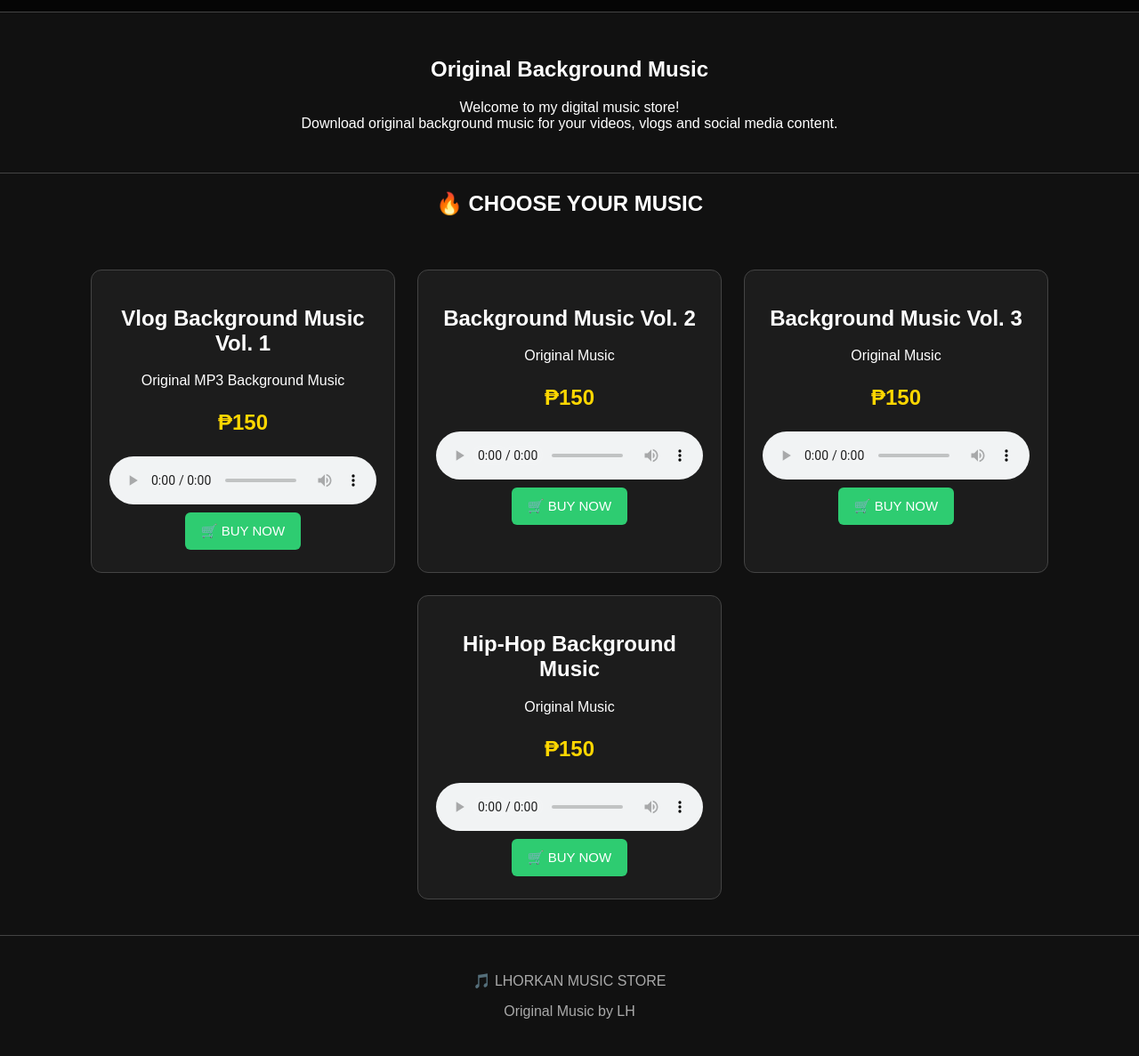
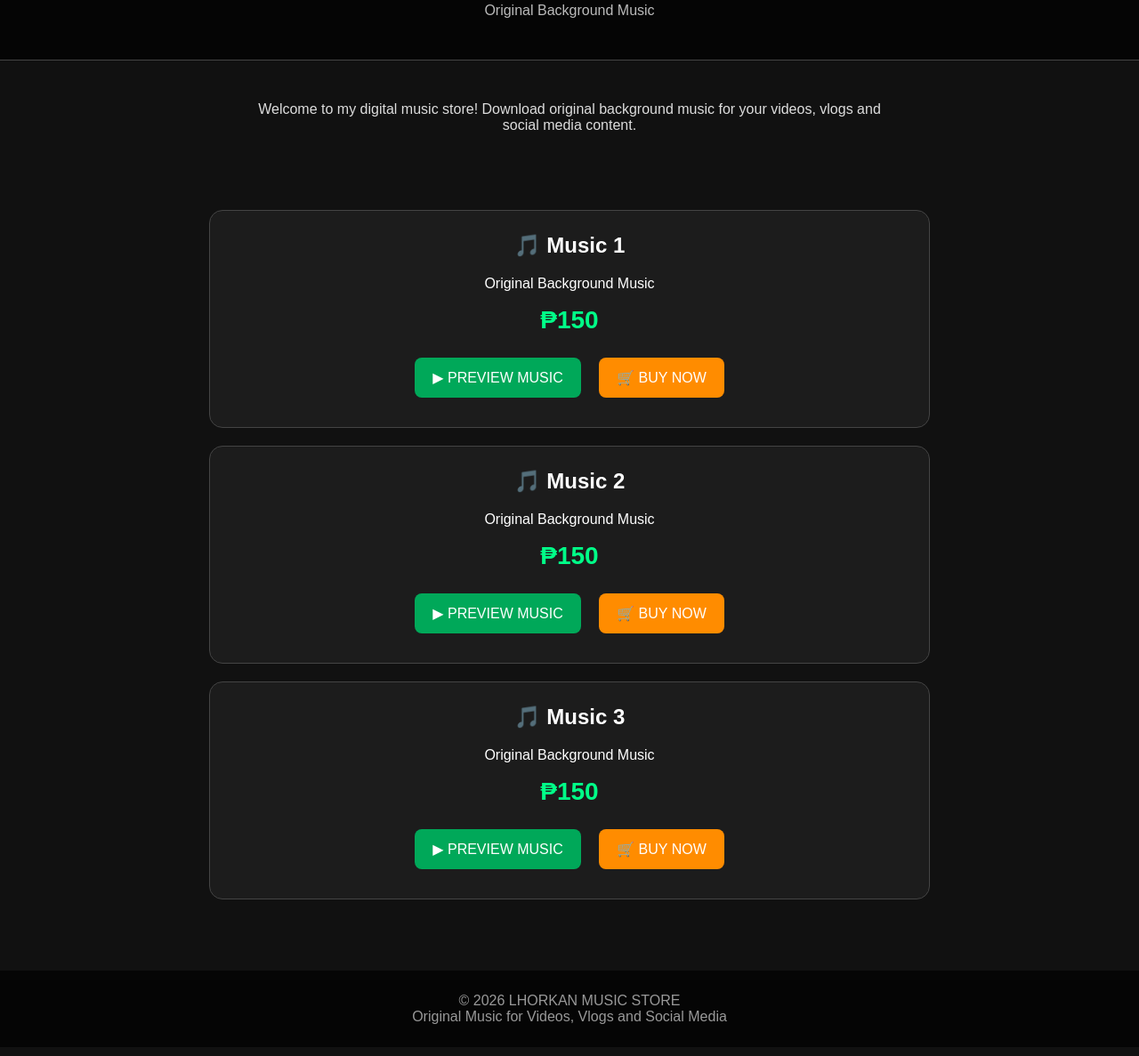
Before and after one commit to talangkamagalingmanghila-lgtm/lhorkan-music-store, a plain HTML site: page index.html in a window 1280 px wide. Shown: the part 75-1262 px from the top of the page at 89% size. Drawn offline with Linux system fonts and the light colour scheme.

Commit message:
Update index.html

```diff
--- a/index.html
+++ b/index.html
@@ -8,16 +8,16 @@
 
 <style>
 body {
+    margin: 0;
+    font-family: Arial, sans-serif;
     background: #111;
     color: white;
-    font-family: Arial, sans-serif;
     text-align: center;
-    margin: 0;
 }
 
 header {
     background: #050505;
-    padding: 25px;
+    padding: 30px 20px;
     border-bottom: 1px solid #444;
 }
 
@@ -26,61 +26,70 @@ h1 {
     font-size: 32px;
 }
 
+.subtitle {
+    color: #bbb;
+    margin-top: 10px;
+}
+
 .intro {
     padding: 30px 20px;
-    border-bottom: 1px solid #444;
+    color: #ddd;
+    max-width: 700px;
+    margin: auto;
 }
 
 .music-container {
-    display: flex;
-    flex-wrap: wrap;
-    justify-content: center;
-    gap: 25px;
-    padding: 40px 20px;
+    max-width: 850px;
+    margin: auto;
+    padding: 20px;
 }
 
 .music-card {
     background: #1c1c1c;
-    width: 300px;
-    padding: 20px;
-    border-radius: 12px;
     border: 1px solid #444;
+    border-radius: 15px;
+    padding: 25px;
+    margin: 20px;
 }
 
-.music-card img {
-    width: 100%;
-    border-radius: 8px;
+.music-card h2 {
+    margin-top: 0;
 }
 
 .price {
-    font-size: 24px;
+    color: #00ff88;
+    font-size: 28px;
     font-weight: bold;
-    color: #ffd700;
 }
 
 button {
-    padding: 12px 18px;
-    margin: 5px;
+    background: #00a859;
+    color: white;
     border: none;
-    border-radius: 6px;
+    padding: 13px 20px;
+    margin: 8px;
+    border-radius: 8px;
     cursor: pointer;
-    font-size: 15px;
+    font-size: 16px;
 }
 
-.preview {
-    background: white;
-    color: black;
+button:hover {
+    background: #008f4c;
 }
 
-.buy {
-    background: #2ecc71;
-    color: white;
+.buy-button {
+    background: #ff8c00;
+}
+
+.buy-button:hover {
+    background: #e67e00;
 }
 
 footer {
+    margin-top: 40px;
     padding: 25px;
-    border-top: 1px solid #444;
-    color: #aaa;
+    background: #050505;
+    color: #999;
 }
 </style>
 
@@ -90,115 +99,120 @@ footer {
 
 <header>
     <h1>🎵 LHORKAN MUSIC STORE</h1>
+    <p class="subtitle">Original Background Music</p>
 </header>
 
-<section class="intro">
-<h2>Original Background Music</h2>
-
+<div class="intro">
     <p>
-Welcome to my digital music store!<br>
+        Welcome to my digital music store!
         Download original background music for your videos,
         vlogs and social media content.
     </p>
-</section>
-
-<h2>🔥 CHOOSE YOUR MUSIC</h2>
+</div>
 
 <div class="music-container">
 
     <!-- MUSIC 1 -->
     <div class="music-card">
+        <h2>🎵 Music 1</h2>
+        <p>Original Background Music</p>
 
-<h2>Vlog Background Music Vol. 1</h2>
+        <div class="price">₱150</div>
 
-<p>Original MP3 Background Music</p>
-
-<p class="price">₱150</p>
-
-<audio controls>
-<source src="preview.mp3" type="audio/mpeg">
+        <audio id="music1">
+            <source src="preview1.mp3" type="audio/mpeg">
         </audio>
 
         <br>
 
+        <button onclick="playMusic('music1')">
+            ▶ PREVIEW MUSIC
+        </button>
+
         <a href="https://payhip.com/b/UPQ78" target="_blank">
-<button class="buy">🛒 BUY NOW</button>
+            <button class="buy-button">🛒 BUY NOW</button>
         </a>
-
     </div>
 
 
     <!-- MUSIC 2 -->
     <div class="music-card">
+        <h2>🎵 Music 2</h2>
+        <p>Original Background Music</p>
 
-<h2>Background Music Vol. 2</h2>
+        <div class="price">₱150</div>
 
-<p>Original Music</p>
-
-<p class="price">₱150</p>
-
-<audio controls>
+        <audio id="music2">
             <source src="preview2.mp3" type="audio/mpeg">
         </audio>
 
         <br>
 
-<a href="#" target="_blank">
-<button class="buy">🛒 BUY NOW</button>
+        <button onclick="playMusic('music2')">
+            ▶ PREVIEW MUSIC
+        </button>
+
+        <a href="https://payhip.com/b/dMrPl" target="_blank">
+            <button class="buy-button">🛒 BUY NOW</button>
         </a>
-
     </div>
 
 
     <!-- MUSIC 3 -->
     <div class="music-card">
+        <h2>🎵 Music 3</h2>
+        <p>Original Background Music</p>
 
-<h2>Background Music Vol. 3</h2>
+        <div class="price">₱150</div>
 
-<p>Original Music</p>
-
-<p class="price">₱150</p>
-
-<audio controls>
+        <audio id="music3">
             <source src="preview3.mp3" type="audio/mpeg">
         </audio>
 
         <br>
 
-<a href="#" target="_blank">
-<button class="buy">🛒 BUY NOW</button>
+        <button onclick="playMusic('music3')">
+            ▶ PREVIEW MUSIC
+        </button>
+
+        <a href="https://payhip.com/b/fMCPV" target="_blank">
+            <button class="buy-button">🛒 BUY NOW</button>
         </a>
+    </div>
 
 </div>
 
 
-<!-- MUSIC 4 -->
-<div class="music-card">
+<footer>
+    © 2026 LHORKAN MUSIC STORE<br>
+    Original Music for Videos, Vlogs and Social Media
+</footer>
 
-<h2>Hip-Hop Background Music</h2>
 
-<p>Original Music</p>
+<script>
+function playMusic(id) {
 
-<p class="price">₱150</p>
+    const selectedMusic = document.getElementById(id);
 
-<audio controls>
-<source src="preview4.mp3" type="audio/mpeg">
-</audio>
+    const allMusic = document.querySelectorAll("audio");
 
-<br>
+    allMusic.forEach(function(music) {
 
-<a href="#" target="_blank">
-<button class="buy">🛒 BUY NOW</button>
-</a>
+        if (music.id !== id) {
+            music.pause();
+            music.currentTime = 0;
+        }
 
-</div>
+    });
 
-</div>
+    if (selectedMusic.paused) {
+        selectedMusic.play();
+    } else {
+        selectedMusic.pause();
+    }
 
-<footer>
-<p>🎵 LHORKAN MUSIC STORE</p>
-<p>Original Music by LH</p>
-</footer>
+}
+</script>
 
 </body>
 </html>
```
Lines whose indentation alone changed are shown as unchanged.
